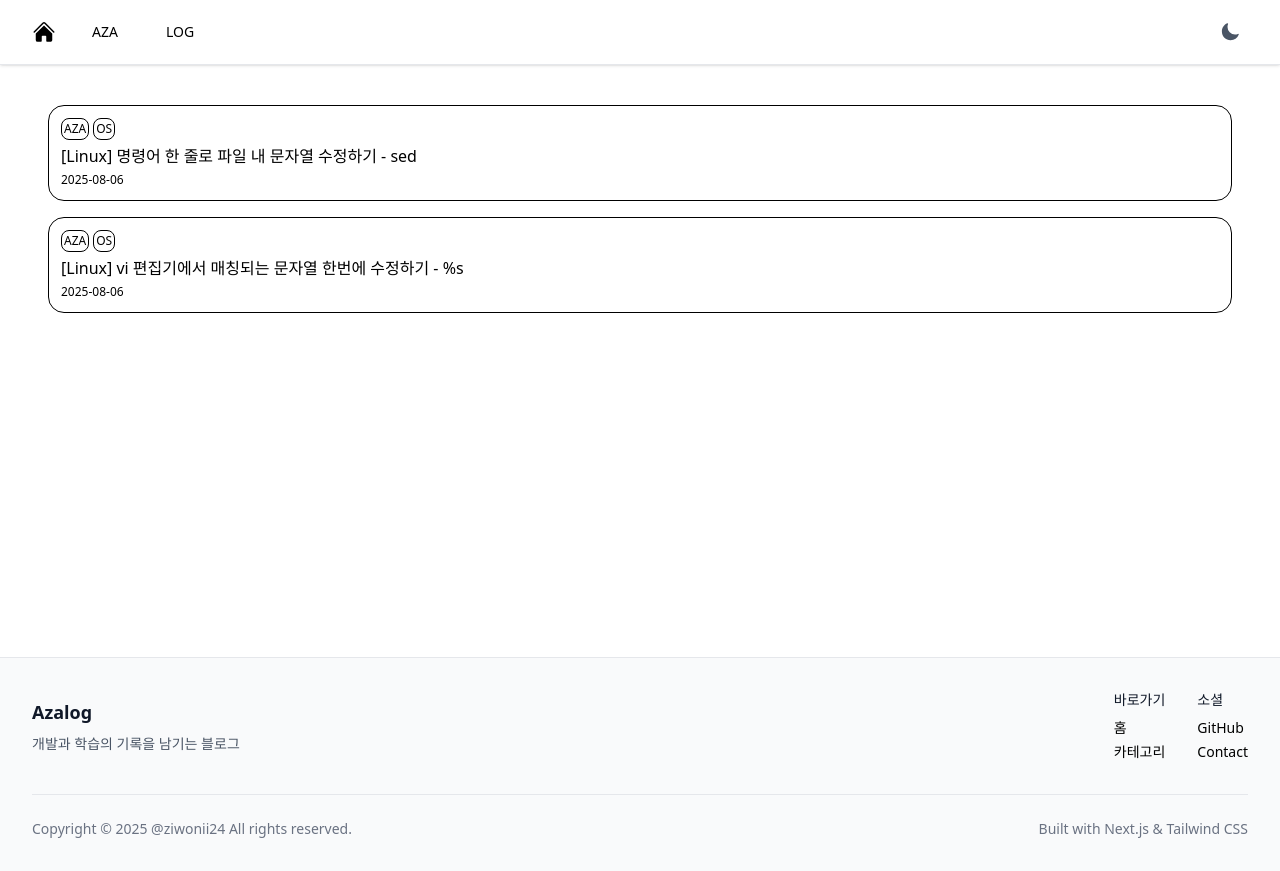
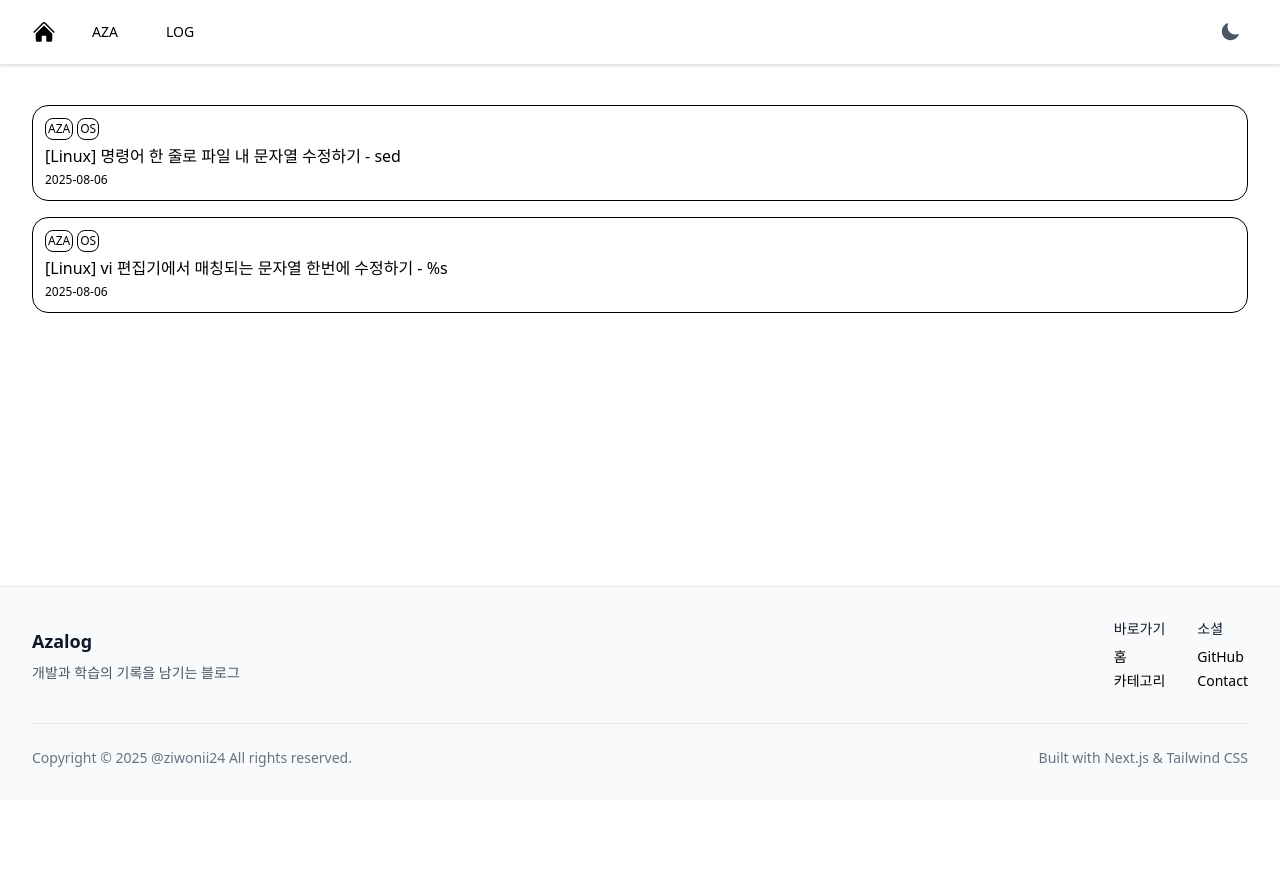
Before and after one commit to ziwonii24/azalog, a Next.js app: page / in a window 1280 px wide. After the commit the page ends 800 px from the top, so only its background shows below. Built offline with nearby package versions, Linux system fonts and the light colour scheme.

Commit message:
:lipstick: UPDATE post list style

```diff
--- a/src/app/category/[id]/page.tsx
+++ b/src/app/category/[id]/page.tsx
@@ -33,7 +33,7 @@ export default async function Page({
   const posts = getPostsByCategory(category);
 
   return (
-    <section className="flex flex-col gap-4 p-4 pb-80">
+    <section className="flex flex-col gap-4 py-4">
       {posts.map((post) => (
         <Post key={post.slug} post={post} />
       ))}
--- a/src/app/page.tsx
+++ b/src/app/page.tsx
@@ -9,7 +9,7 @@ export default function Home() {
   const allLatestPublishedPosts = getAllLatestPublishedPosts();
 
   return (
-    <section className="flex flex-col gap-4 p-4 pb-80">
+    <section className="flex flex-col gap-4 py-4">
       {allLatestPublishedPosts.map((post) => (
         <Post key={post.slug} post={post} />
       ))}
```
